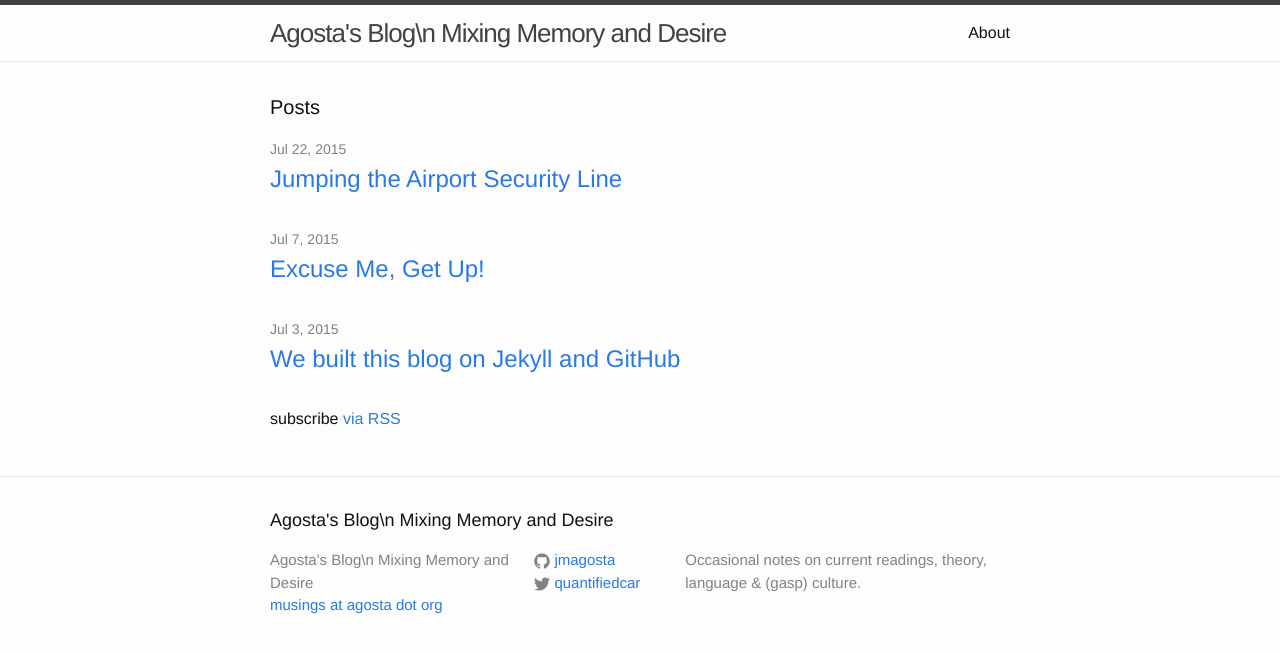
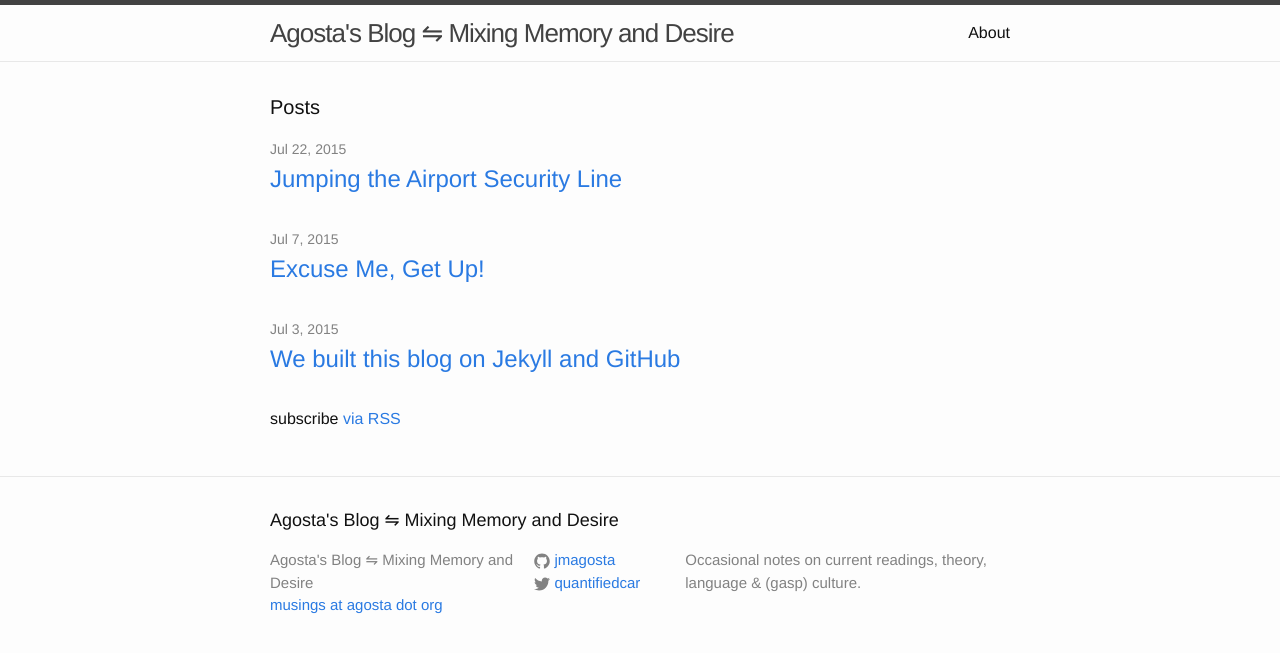
Before and after one commit to jmagosta/jmagosta, a Jekyll site: the page built from index.html, in a window 1280 px wide. Shown: the top 653 px of the page. Built offline with Jekyll 4.4.1, drawn with Linux system fonts in a browser that asks for light colours.

Commit message:
Unicode arrow char

```diff
--- a/_config.yml
+++ b/_config.yml
@@ -1,5 +1,5 @@
 # Site settings
-title: Agosta's Blog\n Mixing Memory and Desire
+title: Agosta's Blog ⇋ Mixing Memory and Desire
 email: musings at agosta dot org
 description: > # this means to ignore newlines until "baseurl:"
     Occasional notes on current readings, theory, language & (gasp) culture.
```
